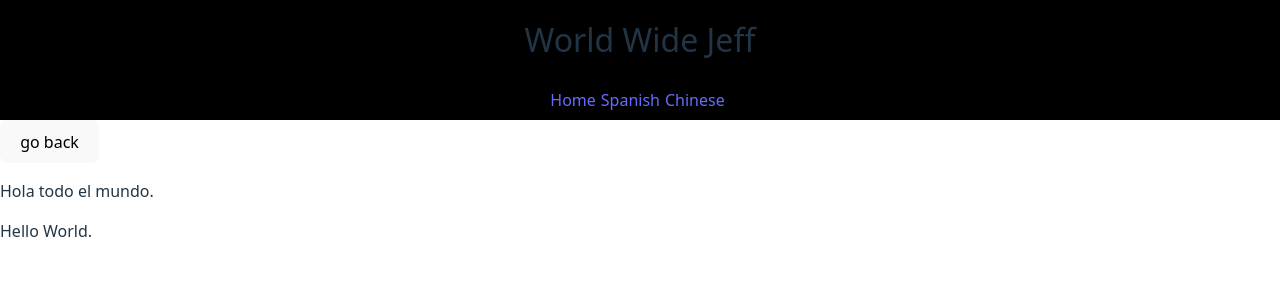
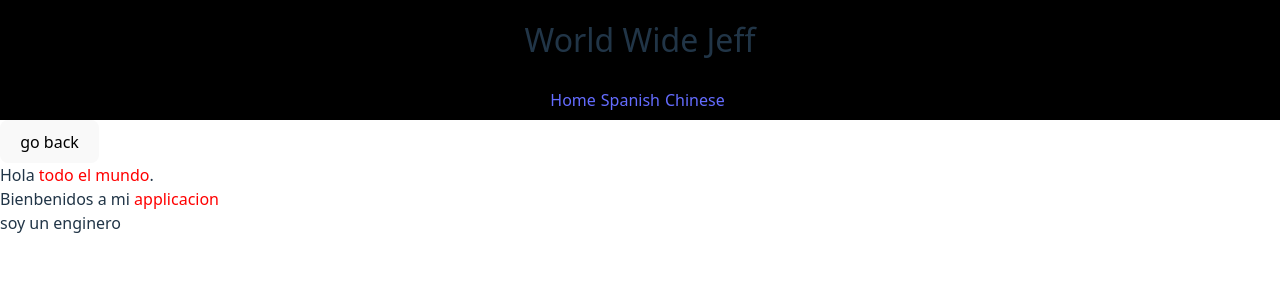
Before and after one commit to JeffWHenderson/world-wide-jeff, a React (Vite) app: page /language-app/1/1 in a window 1280 px wide. Shown: the top 300 px of the page. Built offline with nearby package versions, Linux system fonts and the light colour scheme.

Commit message:
make some pop up and do a bunch of dumb stuff to get off the ground

```diff
--- /dev/null
+++ b/src/screens/LanguageApp/components/StoreReader.css
@@ -0,0 +1,19 @@
+.popup-overlay {
+  display: none; /* Hidden by default */
+  position: fixed;
+  top: 0;
+  left: 0;
+  width: 100%;
+  height: 100%;
+  background: rgba(0, 0, 0, 0.5); /* Semi-transparent background */
+  display: flex;
+  justify-content: center;
+  align-items: center;
+}
+
+.popup-content {
+  background: white;
+  padding: 20px;
+  border-radius: 5px;
+  box-shadow: 0 2px 10px rgba(0, 0, 0, 0.2);
+}
--- a/src/screens/LanguageApp/components/StoryReader.tsx
+++ b/src/screens/LanguageApp/components/StoryReader.tsx
@@ -1,22 +1,96 @@
 import { useNavigate } from 'react-router-dom';
+import "./StoreReader.css"
+import { useState } from 'react';
 
-const lesson = {
-    sentences: { targetLanguage: "Hola todo el mundo.", baseLanguage: "Hello World." }
+type Expression = {
+    targetLanguage: string;
+    baseLanguage: string;
+    grammar?: any  // TODO: type
+}
+
+type Lesson = {
+    sentences: Expression[]
+}
+
+const lesson: Lesson = {
+    sentences: [
+        {
+            targetLanguage: "Hola todo el mundo.",
+            baseLanguage: "Hello World.",
+            grammar: {
+                highlight: "todo el mundo",
+                note: "literal: all the world"
+            }
+        },
+        {
+            targetLanguage: "Bienbenidos a mi applicacion",
+            baseLanguage: "welcome to my app",
+            grammar: {
+                highlight: "applicacion",
+                note: "inflection on the i"
+            }
+        },
+        {
+            targetLanguage: "soy un enginero",
+            baseLanguage: "I'm an engineer",
+            grammar: null
+        },
+    ]
 }
 
 
 const StoryReader = () => {
     const navigate = useNavigate();
+    const [showPopup, setShowPopup] = useState('false');
 
     const handleGoBack = () => {
         navigate(-1); // Navigates to the previous page in the history stack
     };
 
+    function displaySentence(phrase: Expression) {
+        if (phrase.grammar) {
+            const regex = new RegExp(phrase.grammar.highlight)
+            const highlightedText = phrase.targetLanguage.replace(regex, match => `<span style="color: red;"}>${match}</span>`);
+
+            return <div dangerouslySetInnerHTML={{ __html: highlightedText }} />;
+        } else {
+            return <div>{phrase.targetLanguage}</div>
+        }
+    }
+
 
     return <>
         <button onClick={() => handleGoBack()} >go back</button >
-        <p>{lesson.sentences.targetLanguage}</p>
-        <p>{lesson.sentences.baseLanguage}</p>
+        {
+            lesson.sentences.map(sentence => (
+                <div onMouseEnter={() => setShowPopup(sentence.targetLanguage)}
+                    onMouseLeave={() => setShowPopup('false')}
+                    style={{ position: 'relative' }}
+                >
+                    <div style={{ display: 'flex' }}>
+                        <div>{displaySentence(sentence)}</div>
+                    </div>
+
+                    {showPopup == sentence.targetLanguage && (
+                        <div
+                            style={{
+                                position: 'absolute',
+                                top: '100%', // Position below the "Hover Me" text
+                                left: 0,
+                                backgroundColor: 'lightgray',
+                                color: 'black',
+                                padding: '10px',
+                                border: '1px solid gray',
+                                zIndex: 10, // Ensure it appears above other content
+                            }}
+                        >
+                            <div>{sentence.baseLanguage}</div>
+                            {sentence.grammar?.note}
+                        </div>
+                    )}
+                </div>
+            ))
+        }
     </>
 }
 
```
